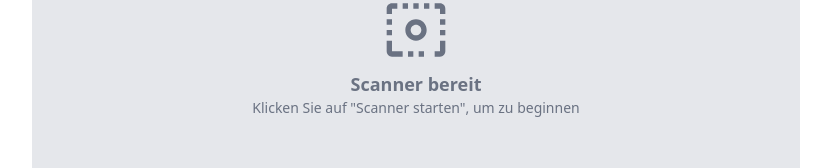
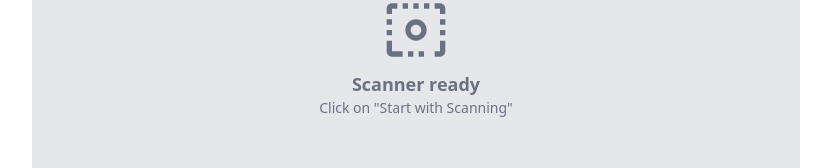
Before and after one commit to dominicvogl/mobile-barcode-scanner, a Next.js app: page / in a window 1280 px wide. Shown: the part 290-458 px from the top of the page, without its empty margins (224-1055 px from the left). Built offline with nearby package versions, Linux system fonts and the light colour scheme.

Commit message:
fix build error

```diff
--- a/components/BarcodeScanner.js
+++ b/components/BarcodeScanner.js
@@ -78,8 +78,8 @@
 						<svg className="w-16 h-16 mx-auto mb-2" fill="currentColor" viewBox="0 0 24 24">
 							<path d="M3 4V6H1V4C1 2.89 1.89 2 3 2H5V4H3M1 18V20C1 21.11 1.89 22 3 22H5V20H3V18H1M21 4V2H19V4H21M21 6H23V4C23 2.89 22.11 2 21 2V2H19V4H21V6M23 18V20C23 21.11 22.11 22 21 22H19V20H21V18H23M5 22V20H7V22H5M9 22H11V20H9V22M13 22V20H15V22H13M3 8H1V10H3V8M1 12V14H3V12H1M3 16H1V18H3V16M23 8V10H21V8H23M21 12H23V14H21V12M23 16H21V18H23V16M7 2V4H9V2H7M11 2H13V4H11V2M15 2V4H17V2H15M12 8C14.21 8 16 9.79 16 12S14.21 16 12 16 8 14.21 8 12 9.79 8 12 8M12 10C10.9 10 10 10.9 10 12S10.9 14 12 14 14 13.1 14 12 13.1 10 12 10Z"/>
 						</svg>
-						<p className="text-lg font-semibold">Scanner bereit</p>
-						<p className="text-sm">Klicken Sie auf "Scanner starten", um zu beginnen</p>
+						<p className="text-lg font-semibold">Scanner ready</p>
+						<p className="text-sm">Click on &quot;Start with Scanning&quot;</p>
 					</div>
 				</div>
 			)}
```
